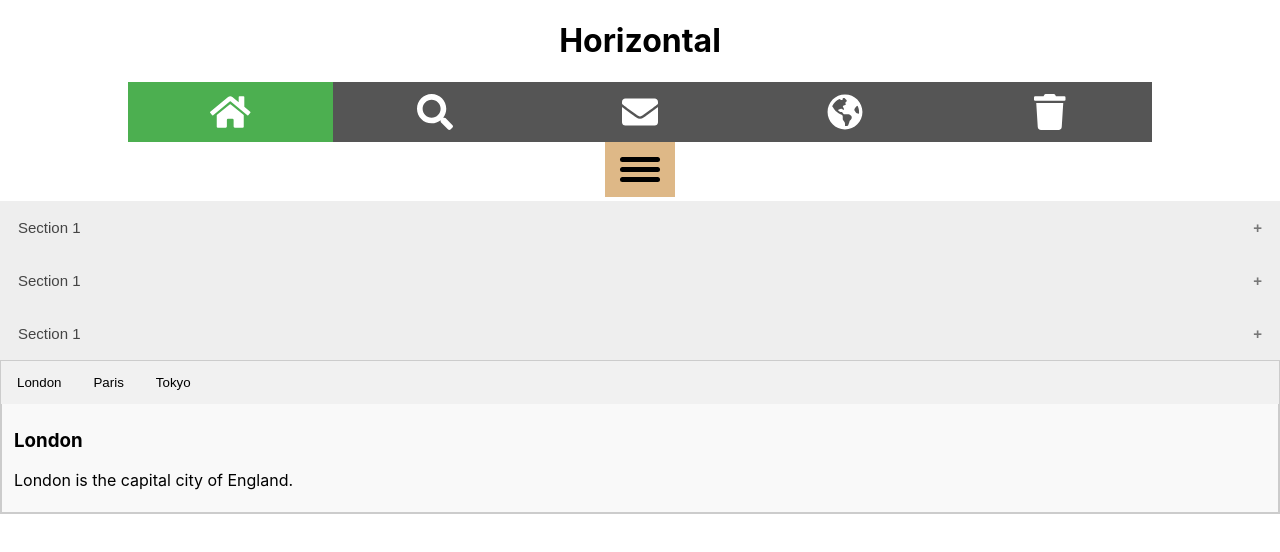
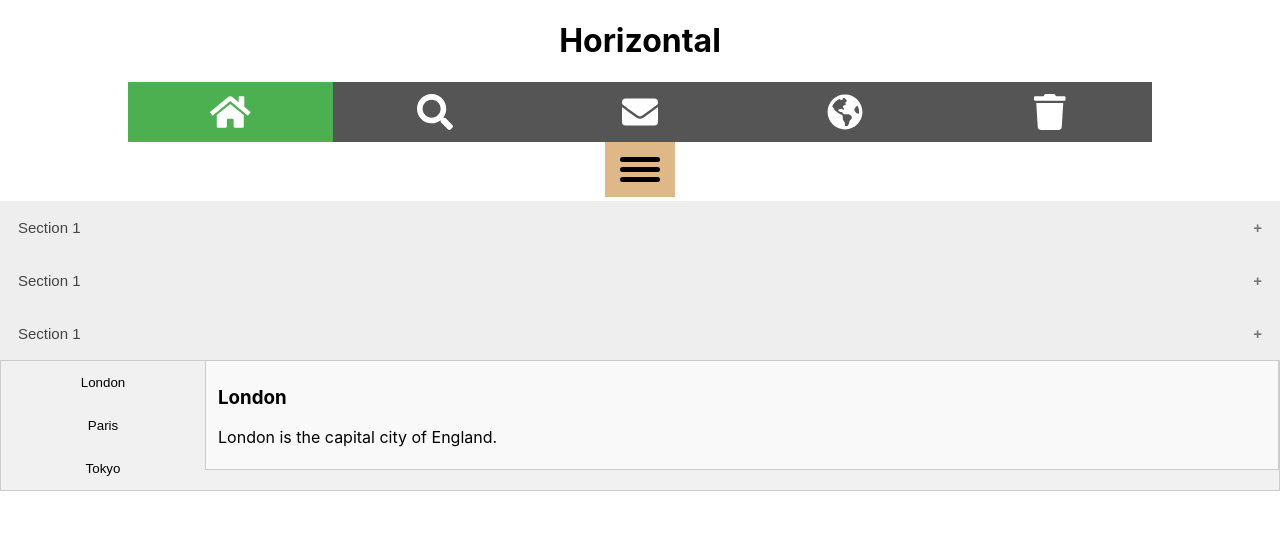
Before and after one commit to alan-jouhar/w3_guids, a React (Create React App) app: page / in a window 1280 px wide. Shown: the top 552 px of the page. Built offline with nearby package versions, Linux system fonts and the light colour scheme.

Commit message:
Added the vertical tab

```diff
--- a/src/components/tabs/tabs.css
+++ b/src/components/tabs/tabs.css
@@ -2,10 +2,12 @@
     overflow: hidden;
     border: 1px solid #ccc;
     background-color: #f1f1f1;
+    display: flex;
 }
 
 .tabs__header {
     overflow: auto;
+    width: 19%;
 }
 
 .tabs__button {
@@ -16,6 +18,8 @@
     cursor: pointer;
     padding: 14px 16px;
     transition: 0.3s;
+    display: block;
+    width: 100%;
 }
 
 .tabs__button:hover {
@@ -25,6 +29,11 @@
 .tabs__button.current {
     background-color: #ccc;
 }
+
+.tabs__content {
+    width: 100%;
+}
+
 .tabs__item {
     display: none;
     padding: 6px 12px;
@@ -44,6 +53,6 @@
     }
 }
 
-.current{
+.current {
     display: block;
 }
```
